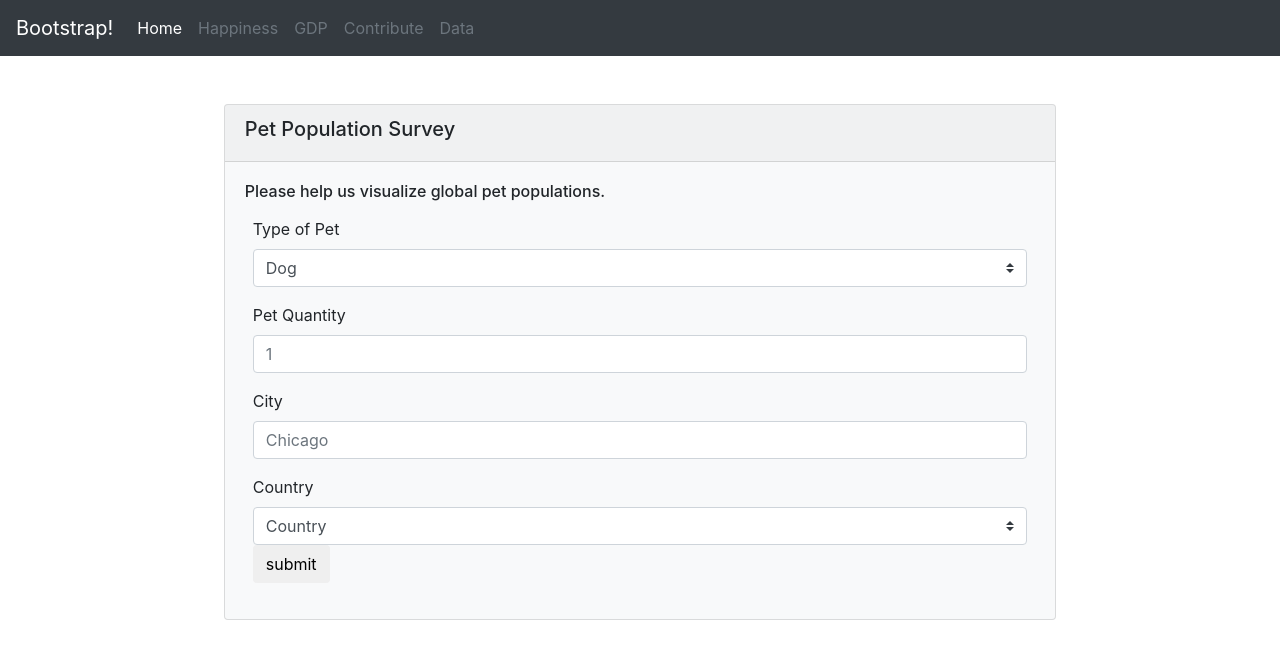
After one commit to epapineau/pet-happiness, a Flask app: page /send in a window 1280 px wide. The commit adds this page. Shown: the top 659 px of the page. Run offline with Flask 2, Linux system fonts and the light colour scheme; some libraries are stand-ins or nearby versions.

Commit message:
initial setup for pet survey form

```diff
--- a/pet-happiness/app.py
+++ b/pet-happiness/app.py
@@ -23,14 +23,29 @@ app = Flask(__name__)
 # engine = create_engine(DATABASE_URL)
 engine = create_engine(f'postgresql://{localHost}:{localPass}@localhost/pethappiness')
 
-# @app.before_first_request
-# def setup():
-#     db.create_all()
-
 # Home Route
 @app.route("/")
 def home():
     return render_template("index.html")
+
+# Query the database and send the jsonified results
+@app.route("/send", methods=["GET", "POST"])
+def send():
+    if request.method == "POST":
+        # Get form data
+        petType = request.form["petType"]
+        petQuant = request.form["petQuant"]
+        petCity = request.form["petCity"]
+        petCountry = request.form["petCountry"]
+        insert = f"INSERT INTO pet_survey VALUES ({petType}, {petQuant}, {petCity}, {petCountry}"
+        print(insert)
+
+        # pet = Pet(name=name, lat=lat, lon=lon)
+        # db.session.add(pet)
+        # db.session.commit()
+        return redirect("/", code=302)
+
+    return render_template("contribute.html")
 
 # Route to get all pet population data
 @app.route("/get_pet_data")
@@ -45,6 +60,7 @@ def get_pet_data():
     # Send query, clean response
     petData = pd.read_sql(q, engine)
     petData = petData.drop(["country_id", "pet_id"], axis = 1)
+
     # Create dfs by pet type
     dogData = petData.loc[petData['pet_type'] == "dog"]
     catData = petData.loc[petData['pet_type'] == "cat"]
--- /dev/null
+++ b/pet-happiness/templates/contribute.html
@@ -0,0 +1,84 @@
+<!DOCTYPE html>
+<html lang="en">
+<head>
+    <meta charset="UTF-8">
+    <meta name="viewport" content="width=device-width, initial-scale=1.0">
+    <meta http-equiv="X-UA-Compatible" content="ie=edge">
+    <title>Pet Happiness</title>
+    <link rel="stylesheet" href="https://stackpath.bootstrapcdn.com/bootstrap/4.1.3/css/bootstrap.min.css" integrity="sha384-MCw98/SFnGE8fJT3GXwEOngsV7Zt27NXFoaoApmYm81iuXoPkFOJwJ8ERdknLPMO" crossorigin="anonymous">
+    <link rel="stylesheet" href="{{ url_for('static', filename='css/style.css') }}">
+</head>
+<body>
+    <!-- Begin navbar -->
+    <nav class="navbar navbar-expand-lg navbar-light bg-dark">
+        <a class="navbar-brand  text-white" href="#">Bootstrap!</a>
+        <button class="navbar-toggler" type="button" data-toggle="collapse" data-target="#navbarSupportedContent" aria-controls="navbarSupportedContent" aria-expanded="false" aria-label="Toggle navigation">
+            <span class="navbar-toggler-icon"></span>
+        </button>
+
+        <div class="collapse navbar-collapse" id="navbarSupportedContent">
+            <ul class="navbar-nav mr-auto">
+                <li class="nav-item active">
+                    <a class="nav-link text-white" href="#">Home<span class="sr-only">(current)</span></a>
+                </li>
+                <li class="nav-item">
+                    <a class="nav-link text-muted" href="#">Happiness</a>
+                </li>
+                <li class="nav-item">
+                    <a class="nav-link text-muted" href="#">GDP</a>
+                </li>
+                <li class="nav-item">
+                    <a class="nav-link text-muted" href="#">Contribute</a>
+                </li>
+                <li class="nav-item">
+                    <a class="nav-link text-muted" href="#">Data</a>
+                </li>
+            </ul>
+        </div>
+    </nav>  <!-- End navbar -->
+
+    <div class = "container mt-5">
+        <!-- Begin Form class -->
+        <div class="card bg-light mx-auto w-75">
+            <div class="card-header"><h5>Pet Population Survey</h5></div>
+            <div class="card-body">
+                <h6 class="card-title">Please help us visualize global pet populations.</h6>
+                <p class="card-text">
+                    <form method = "POST" action = "/send" role = "form" name = "petform">
+                        <div class="form-group px-2">
+                            <label for="inputType">Type of Pet</label>
+                            <select class="custom-select" id="inputType" name = "petType">
+                                <option selected value="1">Dog</option>
+                                <!-- <option value="1">Dog</option> -->
+                                <option value="2">Cat</option>
+                                <option value="3">Bird</option>
+                                <option value="4">Fish</option>
+                            </select>
+                        </div>
+                        <div class="form-group px-2">
+                            <label for="inputQuant">Pet Quantity</label>
+                            <input type="number" class="form-control" id="inputQuant" name="petQuant" placeholder="1" min="1">
+                        </div>
+                        <div class="form-group px-2">
+                            <label for="inputCity">City</label>
+                            <input type="text" class="form-control" id="inputCity" name="petCity" placeholder="Chicago">
+                        </div>
+                        <div class="form-group px-2">
+                            <label for="inputCountry">Country</label>
+                            <select class="custom-select" id="inputCountry" name="petCountry">
+                                <option selected value="1">Country</option>
+                            </select>
+                            <input type="submit" value="submit" class="btn btn-default">
+                        </div>
+
+                    </form>
+                </p>
+            </div>
+        </div>  <!-- End Card Class-->
+    </div>  <!-- End container -->
+
+    <script src="https://cdnjs.cloudflare.com/ajax/libs/d3/5.5.0/d3.min.js"></script>
+    <!-- JS for populating country dropdown??? -->
+    <!-- <script src="{{ url_for('static', filename='js/submit_pet.js') }}"></script> -->
+</body>
+</html>
```
Also changed, not shown: pet-happiness/templates/index.html (+33 -0 lines).
